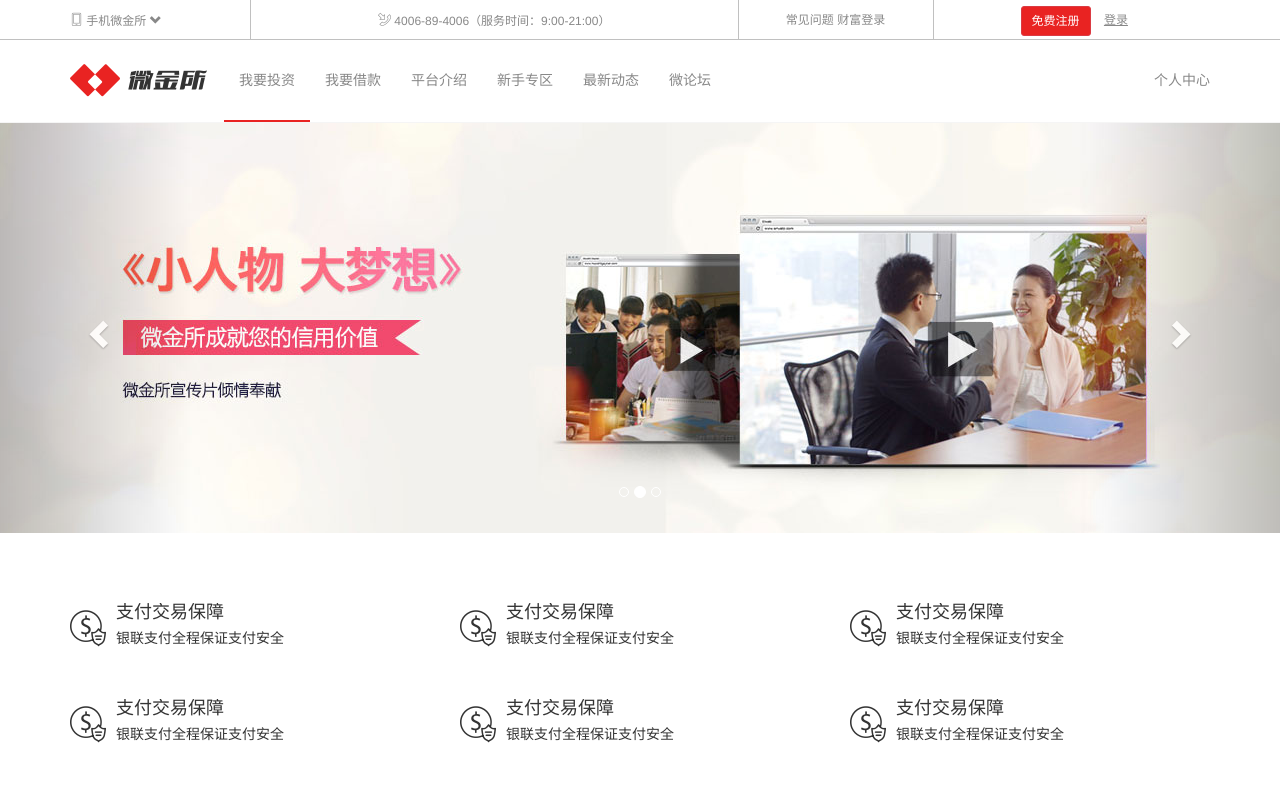
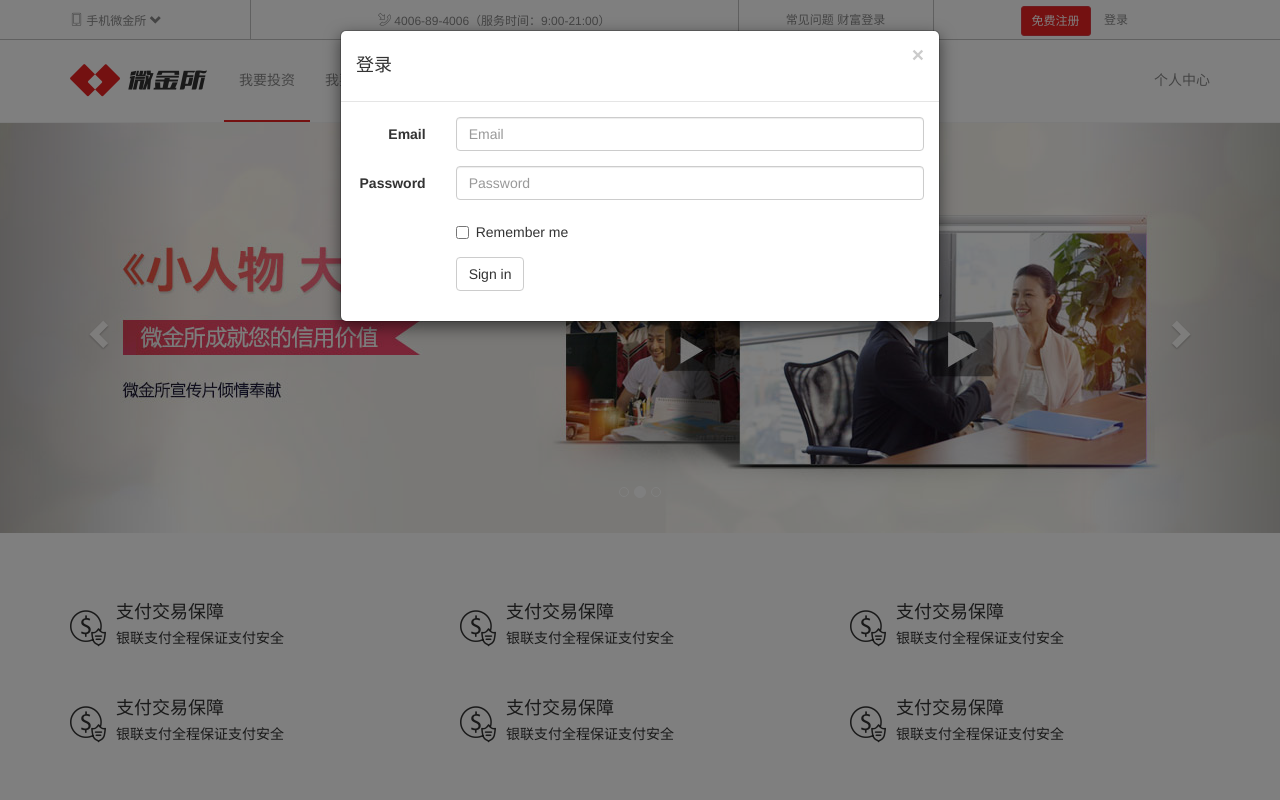
Before and after one commit to lmmfxl/move-try-wjs, a plain HTML site: page index.html in a window 1280 px wide. Both pictures are taken after a click on the link "登录". Shown: the top 800 px of the page. Drawn offline with nearby package versions, Linux system fonts and the light colour scheme; files whose address does not match are found by name.

Commit message:
wjs is finished

```diff
--- a/css/main.css
+++ b/css/main.css
@@ -153,6 +153,8 @@
 .navbar-wjs {
     background-color: #fff;
     border-color: #f5f5f5;
+    top:0;
+    width: 100%;
 }
 .navbar-wjs .navbar-brand {
     color: #777;
@@ -550,8 +552,11 @@
 }
 #partner ul {
     padding:0;
-    margin:0;
+    margin:0 auto;
     list-style: none;
+    width: 818px;
+    position: relative;
+    overflow: hidden;
 }
 #partner ul li {
     float: left;
@@ -561,6 +566,7 @@
 }
 #partner ul li a {
     padding:10px 20px;
+    color:#888;
 }
 #partner a:hover {
     color:#E92322;
--- a/index.html
+++ b/index.html
@@ -38,12 +38,12 @@
                 </div>
                 <div class="col-md-3 text-center">
                     <a href="#" class="btn btn-register btn-sm">免费注册</a>
-                    <a href="#" class="btn-link btn-sm">登录</a>
+                    <a href="#" class="btn-link btn-sm" data-toggle="modal" data-target="#login_form">登录</a>
                 </div>
             </div>
         </div>
     </div>
-    <nav class="navbar navbar-wjs navbar-static-top">
+    <nav class="navbar navbar-wjs navbar-static-top" data-spy="affix" data-offset-top="60">
         <div class="container">
             <div class="navbar-header">
                 <button type="button" class="navbar-toggle collapsed" data-toggle="collapse" data-target="#bs-example-navbar-collapse-1" aria-expanded="false">
@@ -57,7 +57,7 @@
                     <i class="icon-logo"></i>
                 </a>
             </div>
-            <div class="collapse navbar-collapse" id="bs-example-navbar-collapse-1">
+            <div class="collapse navbar-collapse " id="bs-example-navbar-collapse-1">
                 <ul class="nav navbar-nav">
                     <li class="active"><a href="#">我要投资</a></li>
                     <li><a href="#">我要借款</a></li>
@@ -70,9 +70,6 @@
                     <li><a href="#">个人中心</a></li>
                 </ul>
             </div>
-
-
-
         </div>
     </nav>
 </header>
@@ -525,7 +522,7 @@
 </section>
 <!--/新闻列表-->
 <!--合作伙伴-->
-<section id="partner">
+<section id="partner"class="hidden-sm hidden-xs">
     <div class="container">
         <h3>合作伙伴</h3>
         <ul>
@@ -544,6 +541,48 @@
 <!--/合作伙伴-->
 <footer id="footer"></footer>
 
+<!--模态框-->
+<div class="modal fade" id="login_form" tabindex="-1">
+    <div class="modal-dialog" role="document">
+        <div class="modal-content">
+            <div class="modal-header">
+                <button type="button" class="close" data-dismiss="modal" aria-label="Close"><span aria-hidden="true">&times;</span></button>
+                <h4 class="login_form_title" id="login_form_title">登录</h4>
+            </div>
+            <div class="modal-body">
+                <form class="form-horizontal">
+                    <div class="form-group">
+                        <label for="inputEmail3" class="col-sm-2 control-label">Email</label>
+                        <div class="col-sm-10">
+                            <input type="email" class="form-control" id="inputEmail3" placeholder="Email">
+                        </div>
+                    </div>
+                    <div class="form-group">
+                        <label for="inputPassword3" class="col-sm-2 control-label">Password</label>
+                        <div class="col-sm-10">
+                            <input type="password" class="form-control" id="inputPassword3" placeholder="Password">
+                        </div>
+                    </div>
+                    <div class="form-group">
+                        <div class="col-sm-offset-2 col-sm-10">
+                            <div class="checkbox">
+                                <label>
+                                    <input type="checkbox"> Remember me
+                                </label>
+                            </div>
+                        </div>
+                    </div>
+                    <div class="form-group">
+                        <div class="col-sm-offset-2 col-sm-10">
+                            <button type="submit" class="btn btn-default">Sign in</button>
+                        </div>
+                    </div>
+                </form>
+            </div>
+        </div>
+    </div>
+</div>
+
 <script src="lib/jQuery/jquery.js"></script>
 <script src="lib/bootstrap/js/bootstrap.js"></script>
 <script src="js/main.js"></script>
--- a/js/main.js
+++ b/js/main.js
@@ -42,10 +42,28 @@
 
     // a点击注册事件
     var $newTitle = $('.new-title');
+    var starX;
+    var endX;
     $('#news .nav-pills a').on('click',function () {
         var $this = $(this);
         var title = $this.data('title');
         $newTitle.text(title);
+    })
+
+
+    //轮播图滑动事件
+    var $carousel = $('#carousel-example-generic');
+    $carousel.on('touchstart',function (e) {
+        starX = e.originalEvent.touches[0].clientX;
+    })
+    $carousel.on('touchmove',function (e) {
+        endX = e.originalEvent.touches[0].clientX;
+    })
+    $carousel.on('touchend',function (e) {
+        var distance = Math.abs(starX-endX);
+        if (distance > 50){
+            $(this).carousel(starX > endX ? 'next' : 'prev');
+        }
 
 
     })
```
